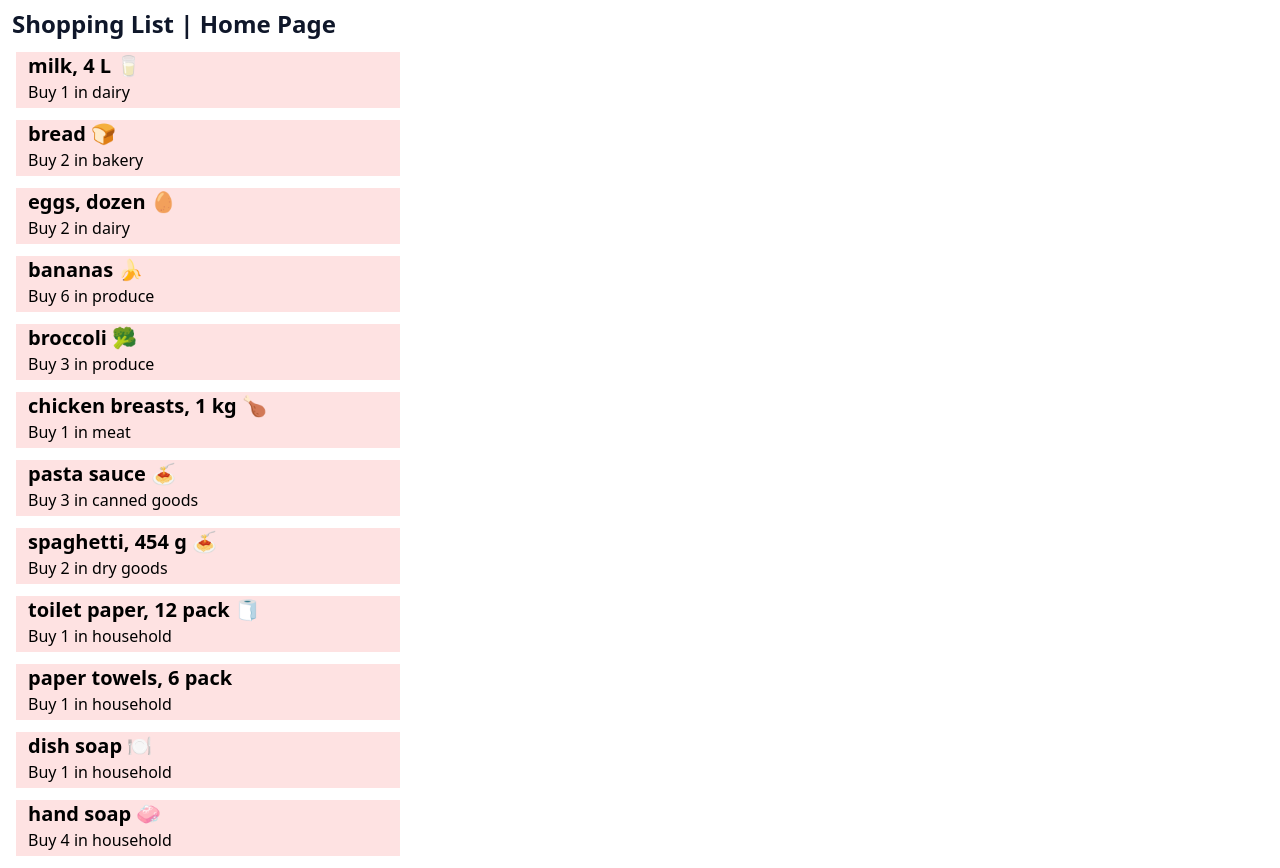
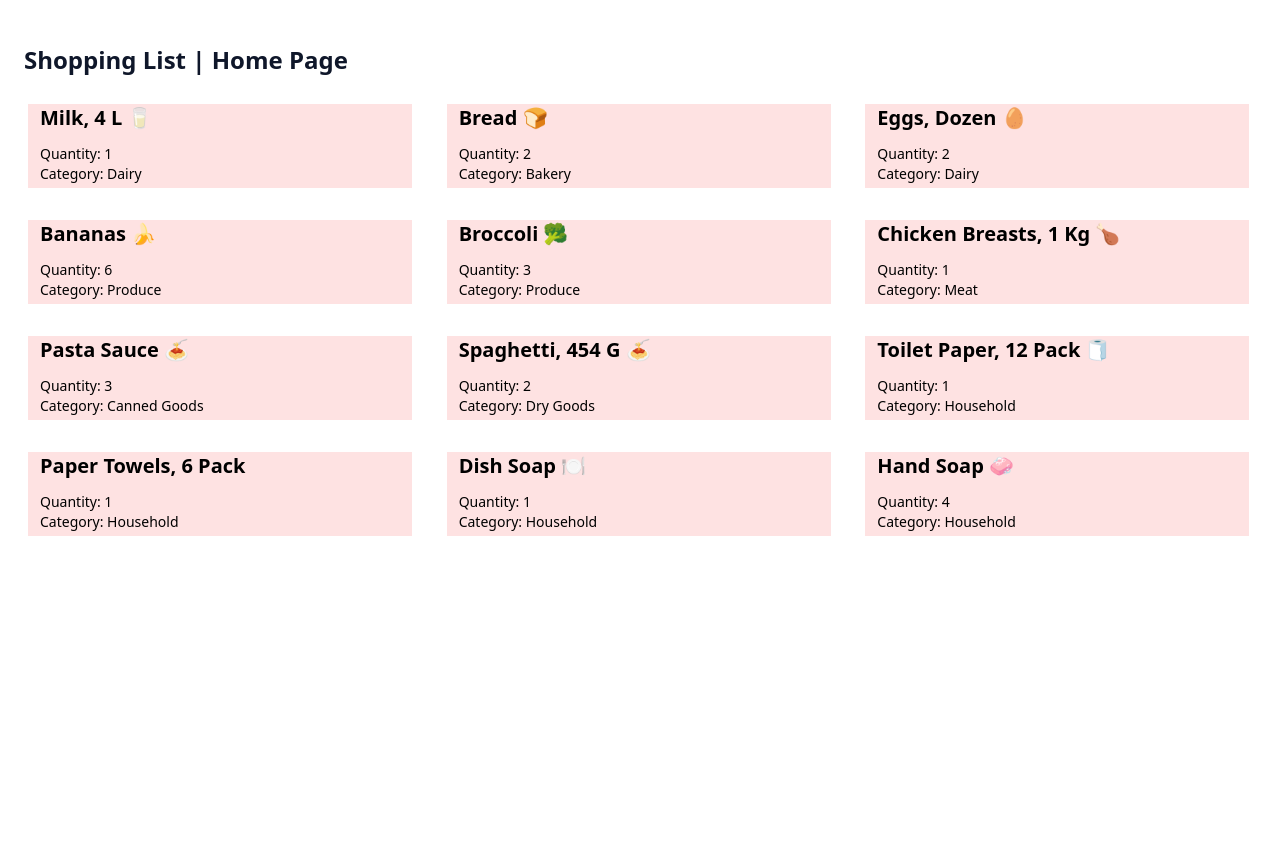
Before and after one commit to chinedu-amaechi/cprg306-assignments, a Next.js app: page /week-6 in a window 1280 px wide. After the commit the page ends 800 px from the top, so only its background shows below. Built offline with nearby package versions, Linux system fonts and the light colour scheme.

Commit message:
Updating the Item-list

```diff
--- a/app/week-3/item.js
+++ b/app/week-3/item.js
@@ -3,8 +3,8 @@ function Item({name, quantity, category}) {
      return (
             <li className="m-3 max-w-sm bg-red-100 pl-3 pb-1 capitalize hover:bg-red-200 hover:scale-105 hover:border-none transition-all duration-300">
                 <h2 className="text-xl font-sans font-bold mb-3">{name}</h2>
-                <p>Quantity: {quantity}</p>
-                <p>Category: {category}</p>
+                <p className="text-sm">Quantity: {quantity}</p>
+                <p className="text-sm">Category: {category}</p>
 
             </li>
     );
--- a/app/week-6/item-list.js
+++ b/app/week-6/item-list.js
@@ -1,6 +1,6 @@
 import Item from "./item";
 
-export default function ItemList() {
+function ItemList() {
   const item1 = {
     name: "milk, 4 L 🥛",
     quantity: 1,
@@ -73,64 +73,21 @@ export default function ItemList() {
     category: "household",
   };
 
+
   // Render these items using the Item component you just created, passing item data as props
   return (
-    <ul>
-        <Item
-          name={item1.name}
-          quantity={item1.quantity}
-          category={item1.category}
-        />
-            <Item
-        name={item2.name}
-        quantity={item2.quantity}
-        category={item2.category}
-      />
-      <Item
-        name={item3.name}
-        quantity={item3.quantity}
-        category={item3.category}
-      />
-      <Item
-        name={item4.name}
-        quantity={item4.quantity}
-        category={item4.category}
-      />
-      <Item
-        name={item5.name}
-        quantity={item5.quantity}
-        category={item5.category}
-      />
-      <Item
-        name={item6.name}
-        quantity={item6.quantity}
-        category={item6.category}
-      />
-      <Item
-        name={item7.name}
-        quantity={item7.quantity}
-        category={item7.category}
-      />
-      <Item
-        name={item8.name}
-        quantity={item8.quantity}
-        category={item8.category}
-      />
-      <Item
-        name={item9.name}
-        quantity={item9.quantity}
-        category={item9.category}
-      />
-      <Item
-        name={item10.name}
-        quantity={item10.quantity}
-        category={item10.category}
-      />
-      <Item
-        name={item11.name}
-        quantity={item11.quantity}
-        category={item11.category}
-      />
+    <ul className='grid grid-cols-1 md:grid-cols-2 lg:grid-cols-3 gap-2'>
+      <Item {...item1} />
+      <Item {...item2} />
+      <Item {...item3} />
+      <Item {...item4} />
+      <Item {...item5} />
+      <Item {...item6} />
+      <Item {...item7} />
+      <Item {...item8} />
+      <Item {...item9} />
+      <Item {...item10} />
+      <Item {...item11} />
       <Item
         name={item12.name}
         quantity={item12.quantity}
@@ -139,3 +96,5 @@ export default function ItemList() {
     </ul>
   );
 }
+
+export default ItemList;
--- a/app/week-6/item.js
+++ b/app/week-6/item.js
@@ -1,11 +1,13 @@
 
-export default function Item({name, quantity, category}) {
+function Item({name, quantity, category}) {
+     return (
+            <li className="m-3 max-w-sm bg-red-100 pl-3 pb-1 capitalize hover:bg-red-200 hover:scale-105 hover:border-none transition-all duration-300">
+                <h2 className="text-xl font-sans font-bold mb-3">{name}</h2>
+                <p className="text-sm">Quantity: {quantity}</p>
+                <p className="text-sm">Category: {category}</p>
 
-     return (
-
-            <li className="m-3 max-w-sm bg-red-100 pl-3 pb-1">
-                <h2 className="text-xl font-sans font-bold " fon >{name}</h2>
-                <div>Buy {quantity} in {category}</div>
             </li>
     );
 }
+
+export default Item;
--- a/app/week-6/page.js
+++ b/app/week-6/page.js
@@ -1,15 +1,16 @@
 import ItemList from "./item-list";
 
-export default function Page() {
+function Page() {
   return (
-    <main className="m-1">
-      <div>
-        <h2 className=" m-2 font-semibold text-2xl text-slate-900">
+    <main className="m-1 container mx-auto px-4 py-8 ">
+
+        <h2 className=" m-2 font-semibold text-2xl text-slate-900 mb-4">
           Shopping List  | <a href="/" className="hover:text-red-300"> Home Page</a>
         </h2>
         <ItemList />
-      </div>
 
     </main>
   );
 }
+
+export default Page;
```
